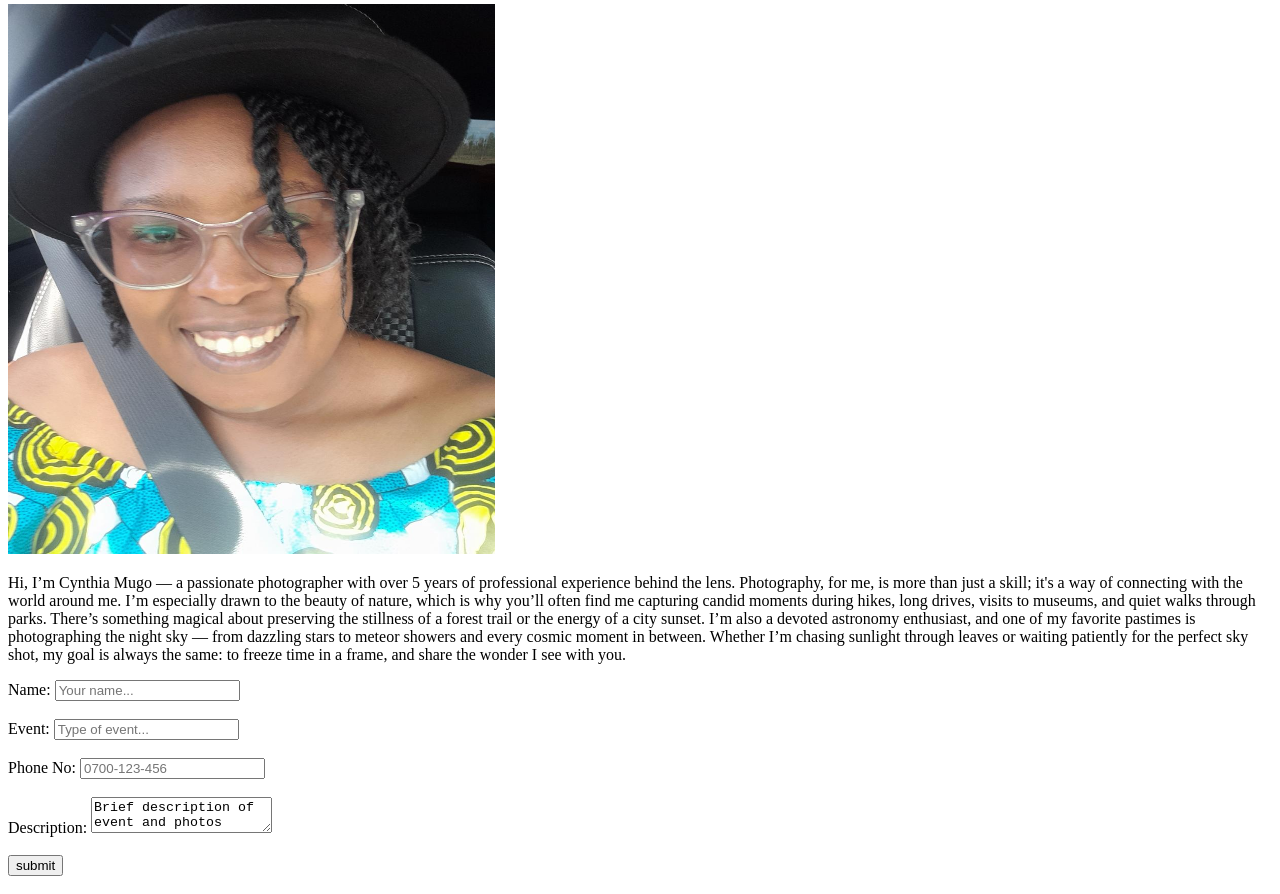
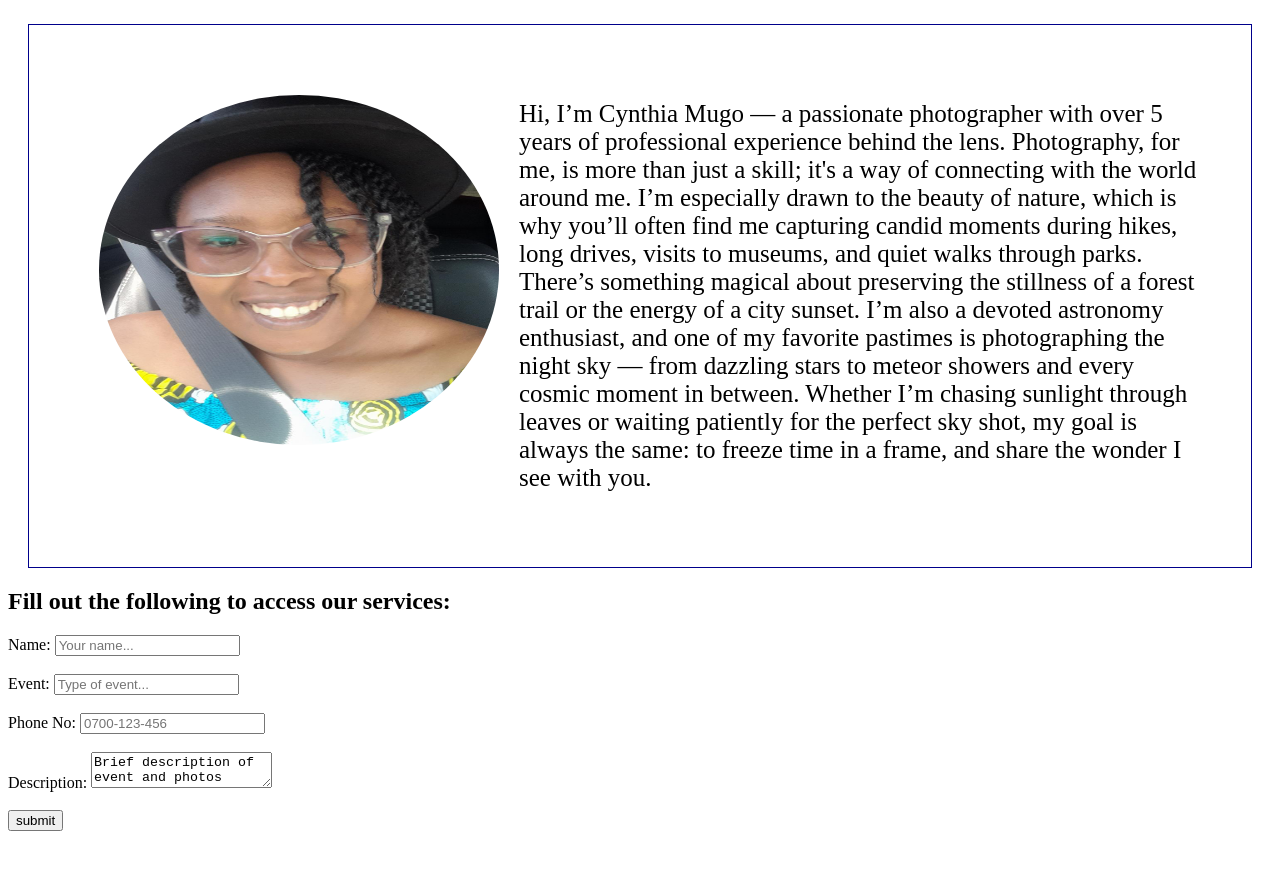
Before and after one commit to CynthiaMugo/photography_website, a plain HTML site: page index.html in a window 1280 px wide. Shown: the part 1889-2783 px from the top of the page. Drawn offline with Linux system fonts and the light colour scheme.

Commit message:
Style biography section

```diff
--- a/index.css
+++ b/index.css
@@ -40,3 +40,25 @@ img {
     width: 487px;
     height: 550px;
 }
+.column {
+    border: 1px solid darkblue;
+    padding: 50px;
+    margin: 20px;
+}
+.column img{
+    float: left;
+    margin: 20px;
+    width: 400px;
+    height: 350px;
+    border-radius: 50%;
+}
+.column p {
+    font-size: 25px;
+}
+.form {
+    margin: px;
+    align-items: center;
+}
+.footer {
+    margin-top: 1550px;
+}
--- a/index.html
+++ b/index.html
@@ -50,16 +50,17 @@
         <img src="./images/young-woman-standing-universe-texture-projection.jpg" alt="young woman photo">
       </div>
     </section>
-    <section class="bio">
-        <div><img src="./images/WhatsApp Image 2025-04-12 at 13.15.57_6baa63a5.jpg" alt="My photo">
-        </div>
-        <div>
+    <section class="column">
+            <div class="photo">
+            <img src="./images/WhatsApp Image 2025-04-12 at 13.15.57_6baa63a5.jpg" alt="My photo">
+            </div>
         <p>Hi, I’m Cynthia Mugo — a passionate photographer with over 5 years of professional experience behind the lens.
             Photography, for me, is more than just a skill; it's a way of connecting with the world around me. I’m especially drawn to the beauty of nature, which is why you’ll often find me capturing candid moments during hikes, long drives, visits to museums, and quiet walks through parks. There’s something magical about preserving the stillness of a forest trail or the energy of a city sunset.
             I’m also a devoted astronomy enthusiast, and one of my favorite pastimes is photographing the night sky — from dazzling stars to meteor showers and every cosmic moment in between.
             Whether I’m chasing sunlight through leaves or waiting patiently for the perfect sky shot, my goal is always the same: to freeze time in a frame, and share the wonder I see with you.</p>
-        </div>
-        <div>
+    </section>
+    <section class="form">
+            <h2>Fill out the following to access our services:</h2>
           <form action="">
             <label for="name">Name:</label>
             <input type="text" id="name" name="name" placeholder="Your name..."> <br> <br>
@@ -71,10 +72,9 @@
             <textarea name="event" id="event">Brief description of event and photos needed</textarea><br><br>
             <input type="submit" value="submit">
           </form>
-        </div>
     </section>
   </body>
-  <footer>
+  <footer class="footer">
     <div>
       <h4>We are located along Ngong Road</h4>
     </div>
```
